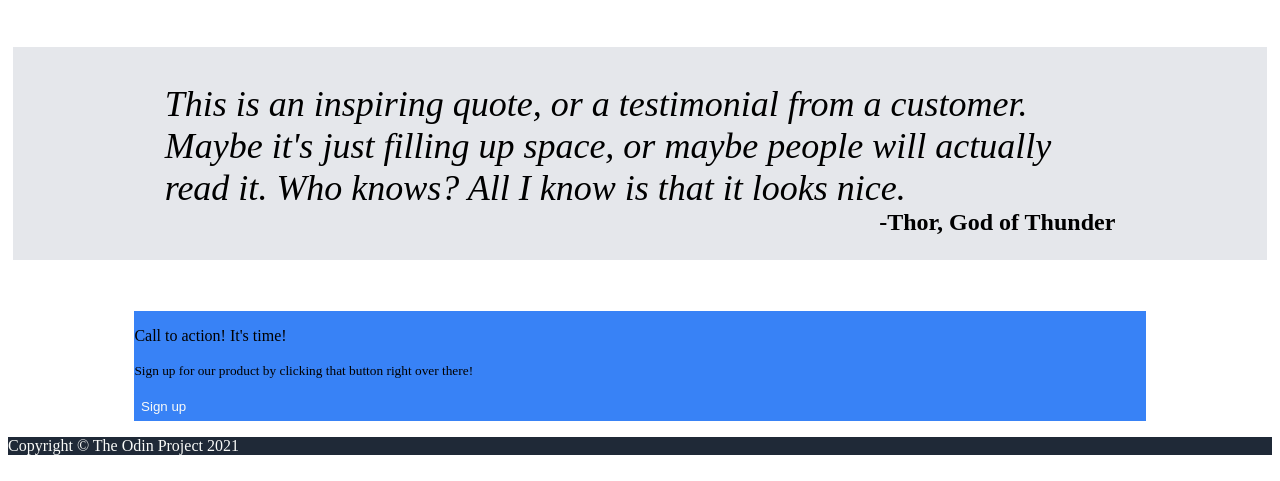
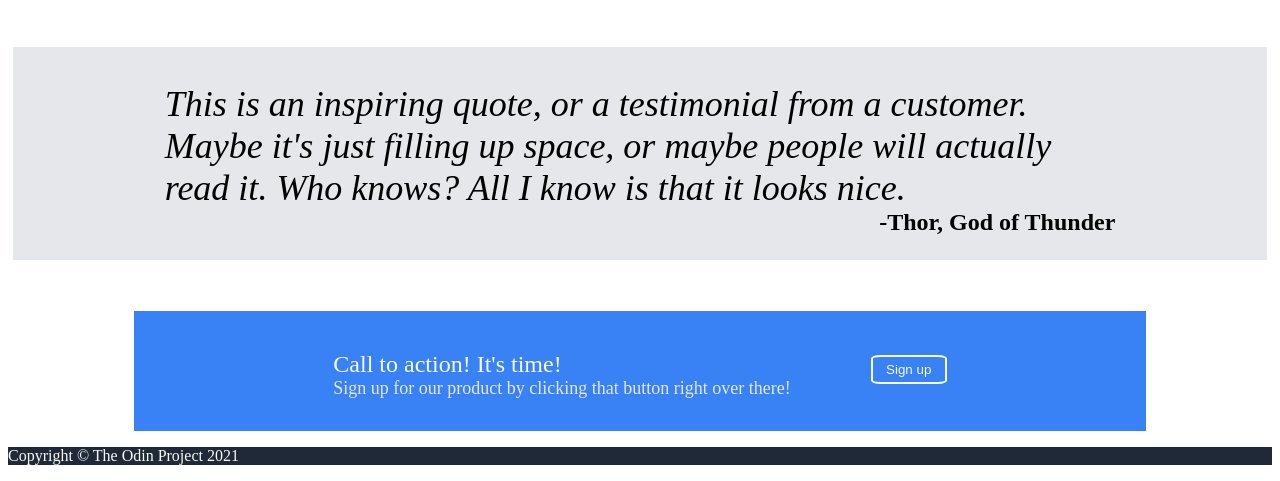
Before and after one commit to reallemon/foundations-landing-page, a plain HTML site: page index.html in a window 1280 px wide. Shown: the part 847-1328 px from the top of the page. Drawn offline with Linux system fonts and the light colour scheme.

Commit message:
Style the call to action

```diff
--- a/style.css
+++ b/style.css
@@ -51,7 +51,7 @@ button, aside {
 
 button {
   display: block;
-  border-radius: 10%;
+  border-radius: 12%;
   border: none;
   color: #F9FAF8;
   padding: .5em;
@@ -108,3 +108,27 @@ main h2 {
   font-weight: 900;
   margin-top: 0;
 }
+
+aside {
+  display: flex;
+  justify-content: center;
+  gap: 5em;
+  align-items: center;
+  padding: 1em 0 2em;
+}
+
+aside p {
+  color: #F9FAF8;
+  font-size: 24px;
+  margin: 1em 0 0;
+}
+
+aside small {
+  color: #E5E7EB;
+  font-size: 18px;
+}
+
+aside button {
+  border: 2px solid #F9FAF8;
+  padding: 0.4em 1em;
+}
```
